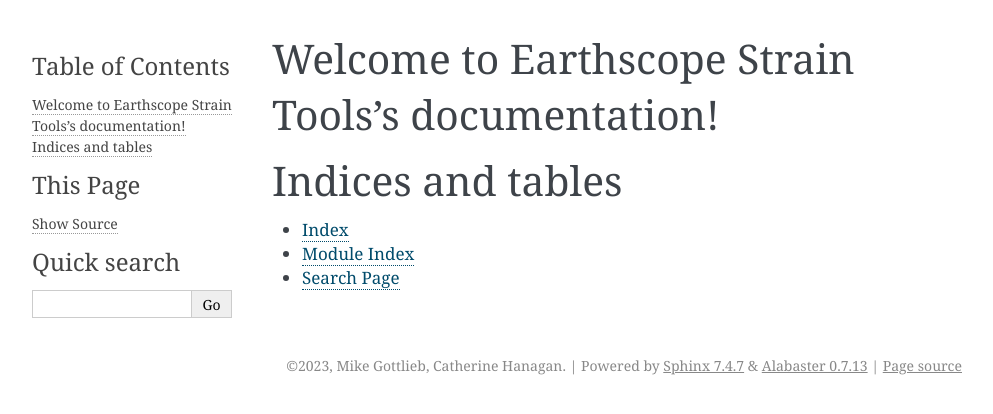
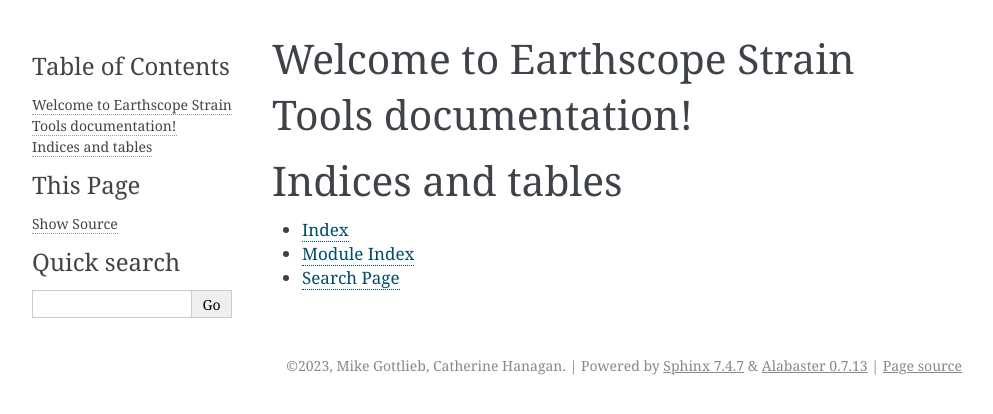
Before and after one commit to EarthScope/earthscopestraintools, a Sphinx documentation site: the page built from docs/source/index.rst, in a window 1280 px wide. Shown: the top 414 px of the page, without its empty margins (148-1141 px from the left). Built offline with Sphinx 7.4.7, drawn with Linux system fonts in a browser that asks for light colours.

```diff
--- a/docs/source/index.rst
+++ b/docs/source/index.rst
@@ -3,7 +3,7 @@
    You can adapt this file completely to your liking, but it should at least
    contain the root `toctree` directive.
 
-Welcome to Earthscope Strain Tools's documentation!
+Welcome to Earthscope Strain Tools documentation!
 ===================================================
 
 .. toctree::
```
